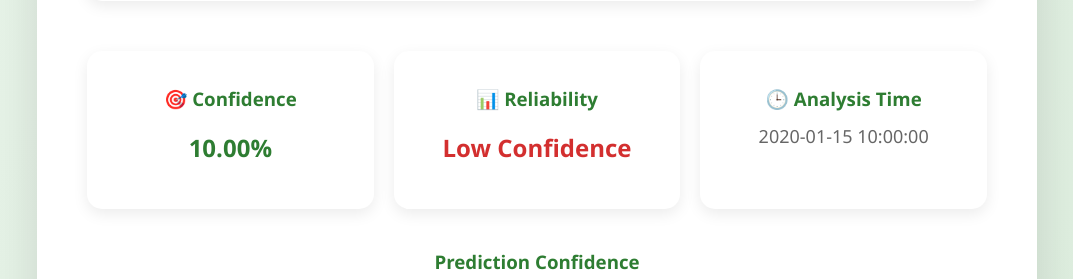
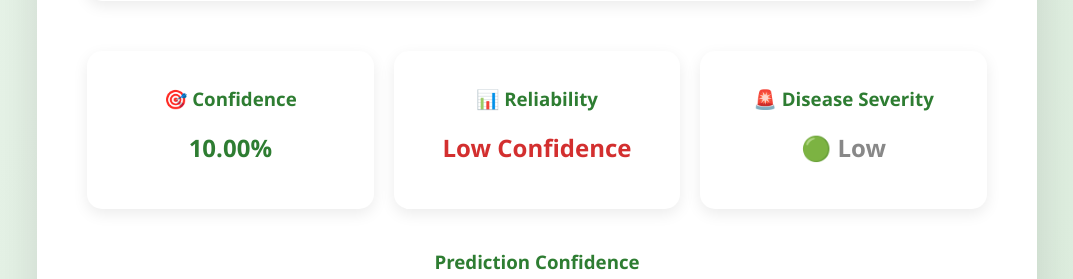
Before and after one commit to K100-SKETCH/AgroVision-AI, a Flask app: template templates/result.html in a window 1280 px wide. Shown: the part 898-1177 px from the top of the page, without its empty margins (103-1176 px from the left). Run offline with Flask 3, Linux system fonts and the light colour scheme; the template is opened without the code that fills it: most values are stand-ins (such as "Sample title", 1, 10 or a date in 2020).

Commit message:
Update result.html

```diff
--- a/templates/result.html
+++ b/templates/result.html
@@ -117,11 +117,25 @@
 
         <div class="feature-card">
 
-    <h3>🕒 Analysis Time</h3>
+    <h3>🚨 Disease Severity</h3>
 
-    <p style="font-size:18px;">
-        {{ analysis_time }}
-    </p>
+    <h2 style="color:{{ severity_color }};">
+
+        {% if severity == "Severe" %}
+
+            🔴 Severe
+
+        {% elif severity == "Moderate" %}
+
+            🟡 Moderate
+
+        {% else %}
+
+            🟢 Low
+
+        {% endif %}
+
+    </h2>
 
 </div>
 
```
